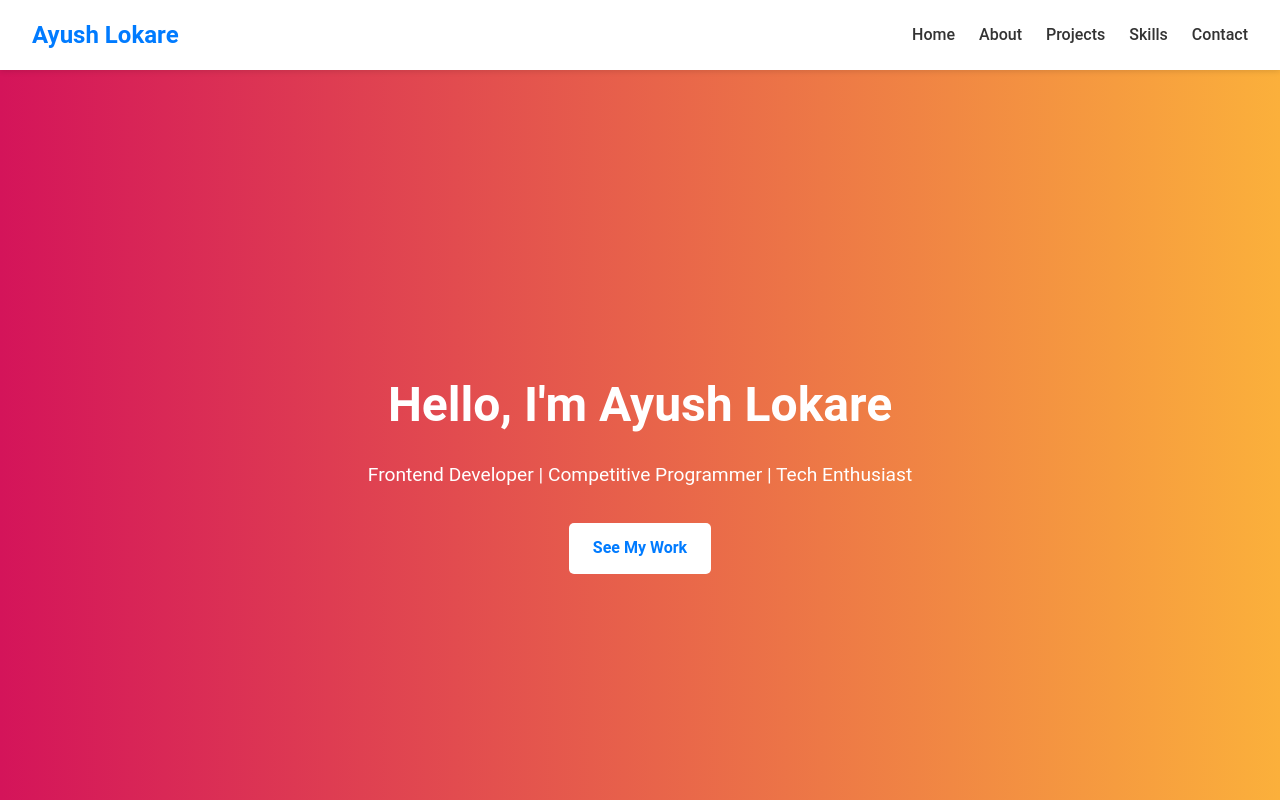
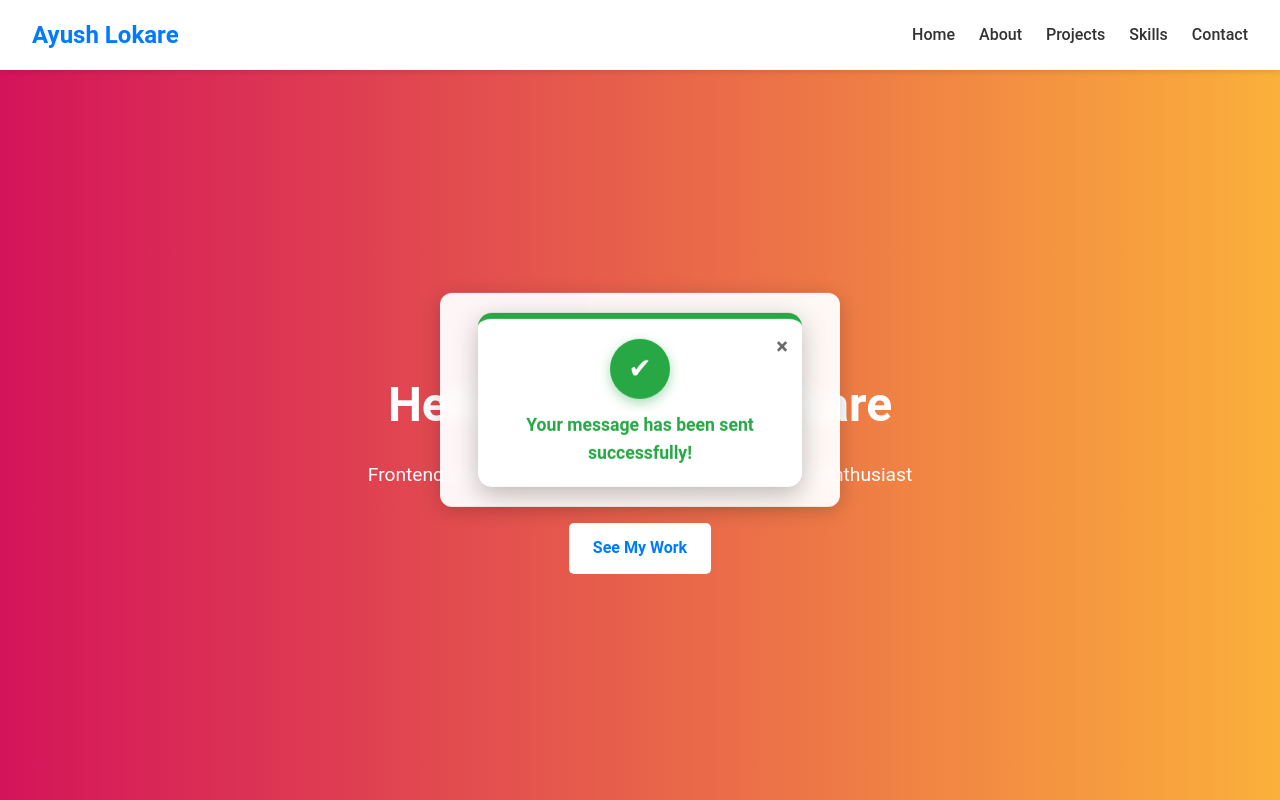
Before and after one commit to ayu1223/Portfolio, a plain HTML site: page public/index.html in a window 1280 px wide. Shown: the top 800 px of the page. Drawn offline with Linux system fonts and the light colour scheme.

Commit message:
updated deploy-10

```diff
--- a/public/styles.css
+++ b/public/styles.css
@@ -303,21 +303,25 @@ section {
 .socials a[aria-label="GitHub"]:hover { color: #000; }
 
 /* Popup */
-/* Overlay with blur */
 .popup {
-    display: none; /* default hidden */
+    display: none;
     position: fixed;
-    top: 0;
-    left: 0;
-    width: 100%;
-    height: 100%;
-    background: rgba(0, 0, 0, 0.2);
+    top: 50%;
+    left: 50%;
+    transform: translate(-50%, -50%);
+    width: 90%;
+    max-width: 400px;
+    background: rgba(255, 255, 255, 0.95);
     backdrop-filter: blur(6px);
     z-index: 1000;
+    display: flex;
     justify-content: center;
-    align-items: flex-start;
-    padding-top: 40px;
+    align-items: center;
+    padding: 20px;
+    border-radius: 12px;
+    box-shadow: 0 4px 20px rgba(0, 0, 0, 0.2);
 }
+
 
 /* When active */
 .popup.show {
```
